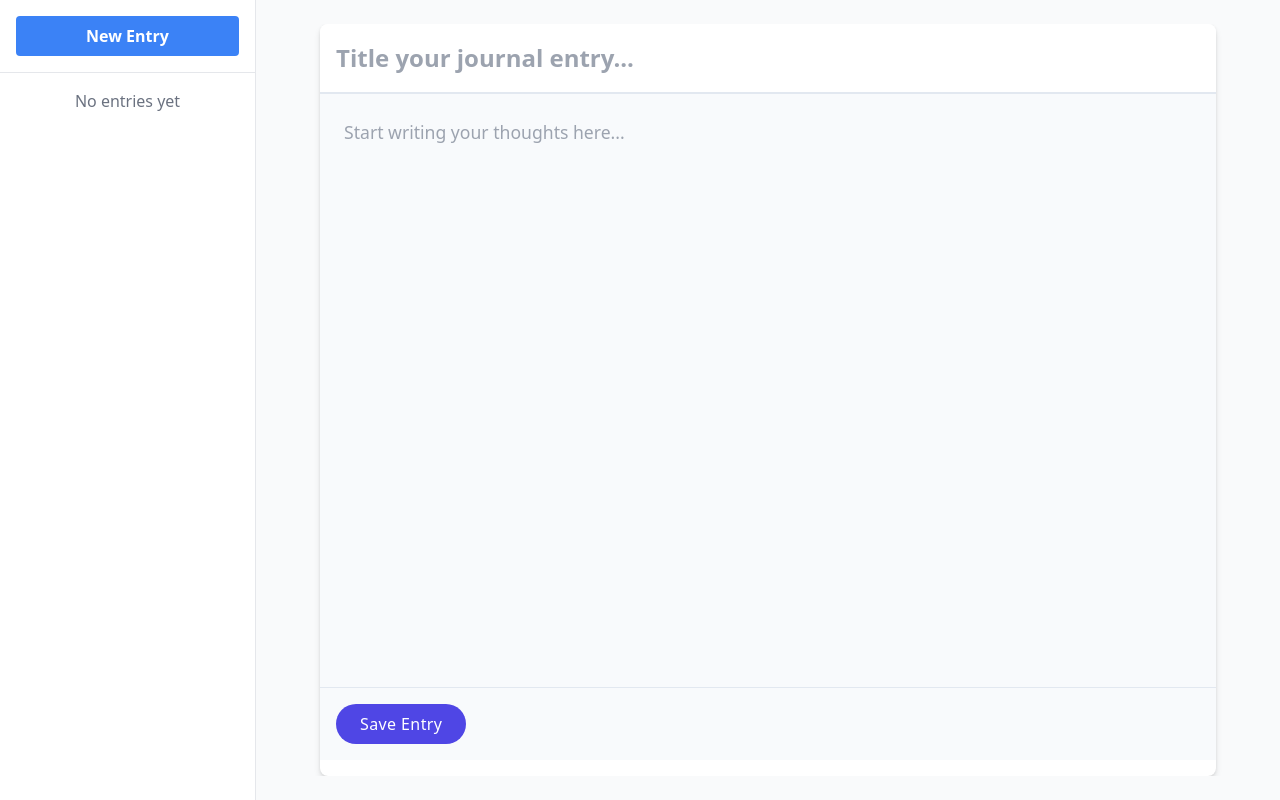
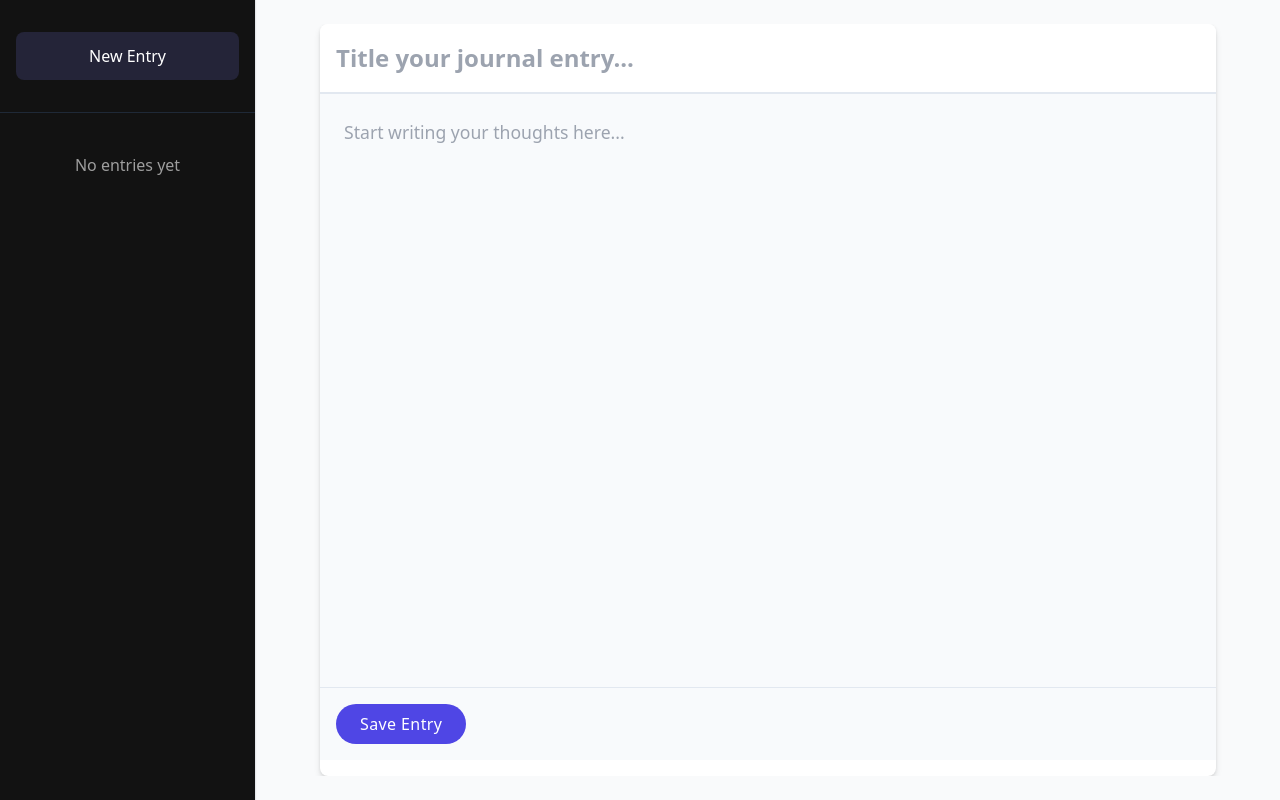
Before and after one commit to raghavagg4/MyJournal, a Flask app: template Journal/flask_app/templates/journal/index.html in a window 1280 px wide. Shown: the part 80-880 px from the top of the page. Run offline with Flask 2, Linux system fonts and the light colour scheme; the template is opened without the code that fills it: values that come from a table or form of the project are taken from there, others are empty; style sheets or scripts are compiled from the project's sources.

Commit message:
Updated sidebar

```diff
--- a/Journal/flask_app/templates/journal/components/sidebar.html
+++ b/Journal/flask_app/templates/journal/components/sidebar.html
@@ -1,22 +1,30 @@
+{% set sidebar_background_color = "#121212" %}
+{% set sidebar_heading_color = "#ffffff" %}
+{% set sidebar_text_color = "#ffffff" %}
+{% set sidebar_date_color = "#9e9e9e" %}
+
 {% macro render_sidebar(entries) %}
-<div class="w-64 border-r bg-white flex flex-col h-full">
-    <div class="p-4 border-b">
-        <a href="{{ url_for('users.journal') }}" class="block w-full bg-blue-500 hover:bg-blue-700 text-white font-bold py-2 px-4 rounded focus:outline-none focus:shadow-outline text-center">New Entry</a>
+<div class="w-64 border-r flex flex-col h-full shadow-sm" style="background-color: {{ sidebar_background_color }}; color: {{ sidebar_text_color }};">
+    <div class="px-4 py-8 border-b border-gray-800">
+        <a href="{{ url_for('users.journal') }}" class="block w-full py-3 px-4 rounded-lg text-center" style="background-color: #242438; color: {{ sidebar_text_color }}; font-size: 16px;">New Entry</a>
     </div>
-    <div class="flex-1 overflow-y-auto">
+    <div class="flex-1 overflow-y-auto pt-4" id="entries-container">
         {% if entries %}
             {% for entry in entries %}
-                <div class="m-2 cursor-pointer hover:bg-gray-100 bg-white rounded-lg shadow-md">
-                    <a href="{{ url_for('users.journal', entry_id=entry.id) }}" class="block">
-                        <div class="p-3">
-                            <div class="font-semibold truncate">{{ entry.title }}</div>
-                            <div class="text-xs text-gray-500">{{ entry.created_at.strftime('%Y-%m-%d %H:%M') }}</div>
+                <div class="px-4 py-6 mb-2 border-b border-gray-800">
+                    <a href="{{ url_for('users.journal', entry_id=entry.id) }}" class="block" style="color: {{ sidebar_text_color }};">
+                        <div class="font-bold text-lg mb-3" style="color: {{ sidebar_text_color }};">{{ entry.title }}</div>
+                        <div class="text-sm" style="color: {{ sidebar_date_color }};">
+                            {{ entry.created_at.strftime('%b %d, %Y') }}
                         </div>
                     </a>
                 </div>
             {% endfor %}
+            <div id="loading-indicator" class="hidden text-center p-6">
+                <div class="animate-spin rounded-full h-8 w-8 border-b-2 border-gray-500 mx-auto"></div>
+            </div>
         {% else %}
-            <div class="text-center p-4 text-gray-500">
+            <div class="text-center p-6" style="color: {{ sidebar_date_color }};">
                 <p>No entries yet</p>
             </div>
         {% endif %}
```
